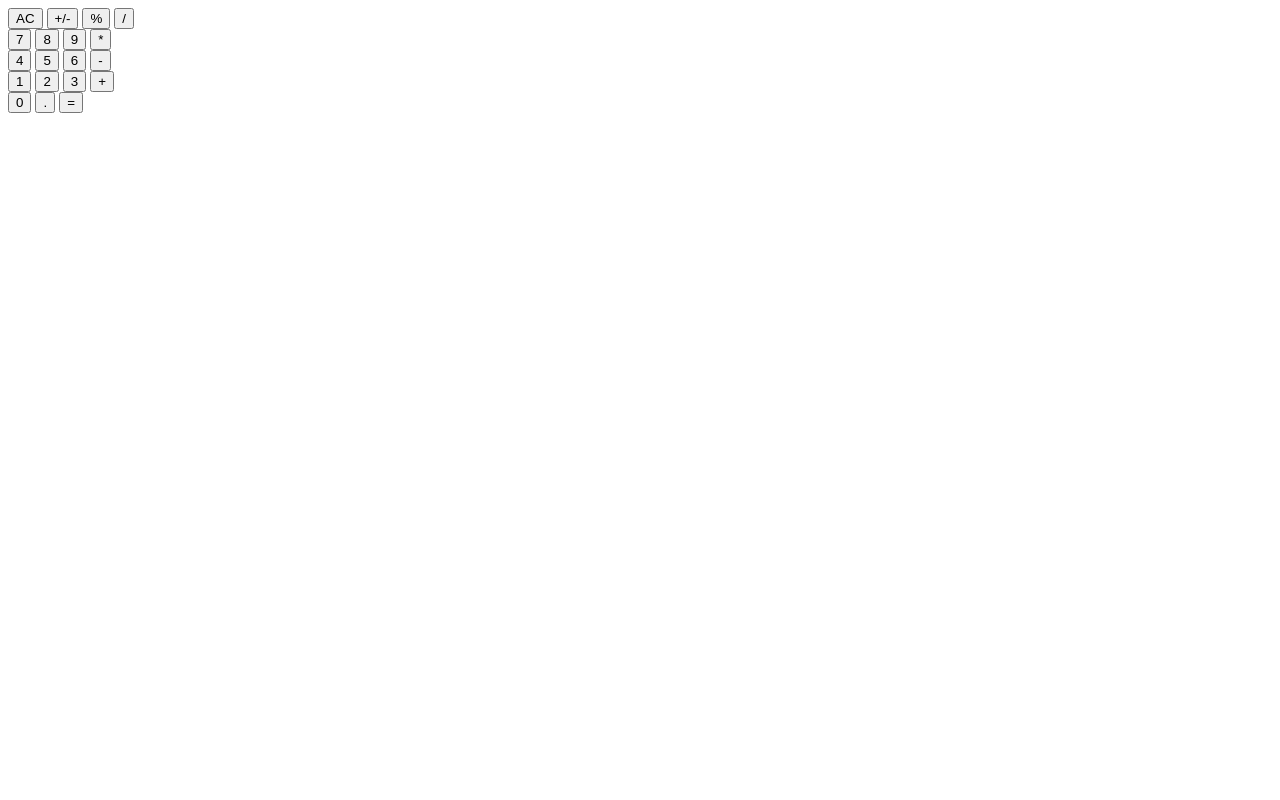
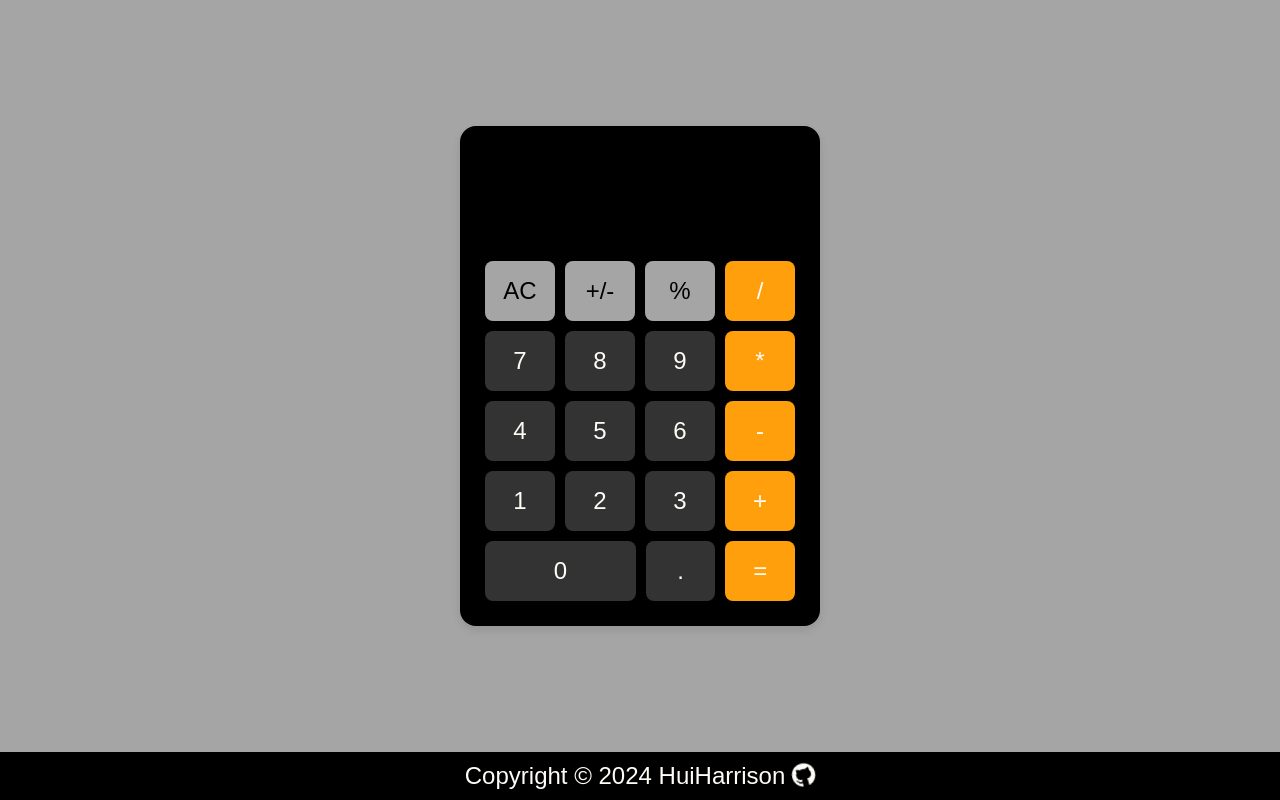
Before and after one commit to HuiHarrison/Odin-Calculator, a plain HTML site: page index.html in a window 1280 px wide. Drawn offline with Linux system fonts and the light colour scheme.

Commit message:
Add Style

```diff
--- a/index.html
+++ b/index.html
@@ -4,6 +4,9 @@
     <meta charset="UTF-8">
     <meta name="viewport" content="width=device-width, initial-scale=1.0">
     <title>Calculator</title>
+    <link rel="stylesheet" href="styles.css">
+    <script src="script.js" defer></script>
+    <script src="https://kit.fontawesome.com/8d274f34cb.js" crossorigin="anonymous"></script>
 </head>
 <body>
     <div class="container">
@@ -12,9 +15,9 @@
 
         <div class="buttons">
             <div class="row top-row">
-                <button class="operation" type="button">AC</button>
-                <button class="operation" type="button">+/-</button>
-                <button class="operation" type="button">%</button>
+                <button class="functions" type="button">AC</button>
+                <button class="functions" type="button">+/-</button>
+                <button class="functions" type="button">%</button>
                 <button class="operation" type="button">/</button>
             </div>
 
@@ -40,11 +43,15 @@
             </div>
 
             <div class="row">
-                <button class="numbers" type="button">0</button>
+                <button id="zero" class="numbers" type="button">0</button>
                 <button class="numbers" type="button">.</button>
                 <button class="operation" type="button">=</button>
             </div>
         </div>
     </div>
+    <div class="footer">
+        Copyright © <script>document.write(new Date().getFullYear());</script> HuiHarrison
+        <a href="https://github.com/HuiHarrison"><i class="fa-brands fa-github fa-shake"></i></a>
+    </div>
 </body>
 </html>
--- /dev/null
+++ b/styles.css
@@ -0,0 +1,98 @@
+body {
+    font-family: Arial, sans-serif;
+    margin: 0;
+    padding: 0;
+    height: 100%;
+    background-color: #a5a5a5;
+    height: 100vh;
+    display: flex;
+    flex-direction: column;
+    justify-content: space-between;
+
+}
+
+a {
+    text-decoration: none
+}
+
+a:link {
+    color: #fefcf6;
+}
+
+a:visited {
+    color: #fefcf6;
+}
+
+a:hover {
+    color: #fefcf6;
+}
+
+a:active {
+    color: #fefcf6;
+}
+
+.container {
+    width: 320px;
+    margin: auto;
+    border-radius: 16px;
+    background-color: black;
+    box-shadow: 0 4px 8px rgba(0, 0, 0, 0.1);
+    padding: 20px;
+    flex: 1;
+    max-height: 460px;
+}
+
+.screen {
+    width: 100%;
+    height: 80px;
+    color: #fefcf6;
+    border-radius: 8px;
+    text-align: right;
+    padding: 10px;
+    font-size: 32px;
+    margin-bottom: 10px;
+}
+
+.row {
+    display: flex;
+}
+
+button {
+    width: 25%;
+    height: 60px;
+    font-size: 24px;
+    border: none;
+    outline: none;
+    cursor: pointer;
+    background-color: #333333;
+    margin: 5px;
+    border-radius: 8px;
+    color: #fefcf6;
+
+}
+
+button:hover {
+    background-color: #c2c2c2;
+}
+
+.functions {
+    background-color: #a5a5a5;
+    color: black;
+}
+
+.operation {
+    background-color: #ff9f0c;
+}
+
+#zero {
+    width: 55%;
+}
+
+.footer {
+    text-align: center;
+    background-color: black;
+    color: #fefcf6;
+    padding: 10px 0;
+    flex: 0;
+    font-size: 24px;
+}
```
